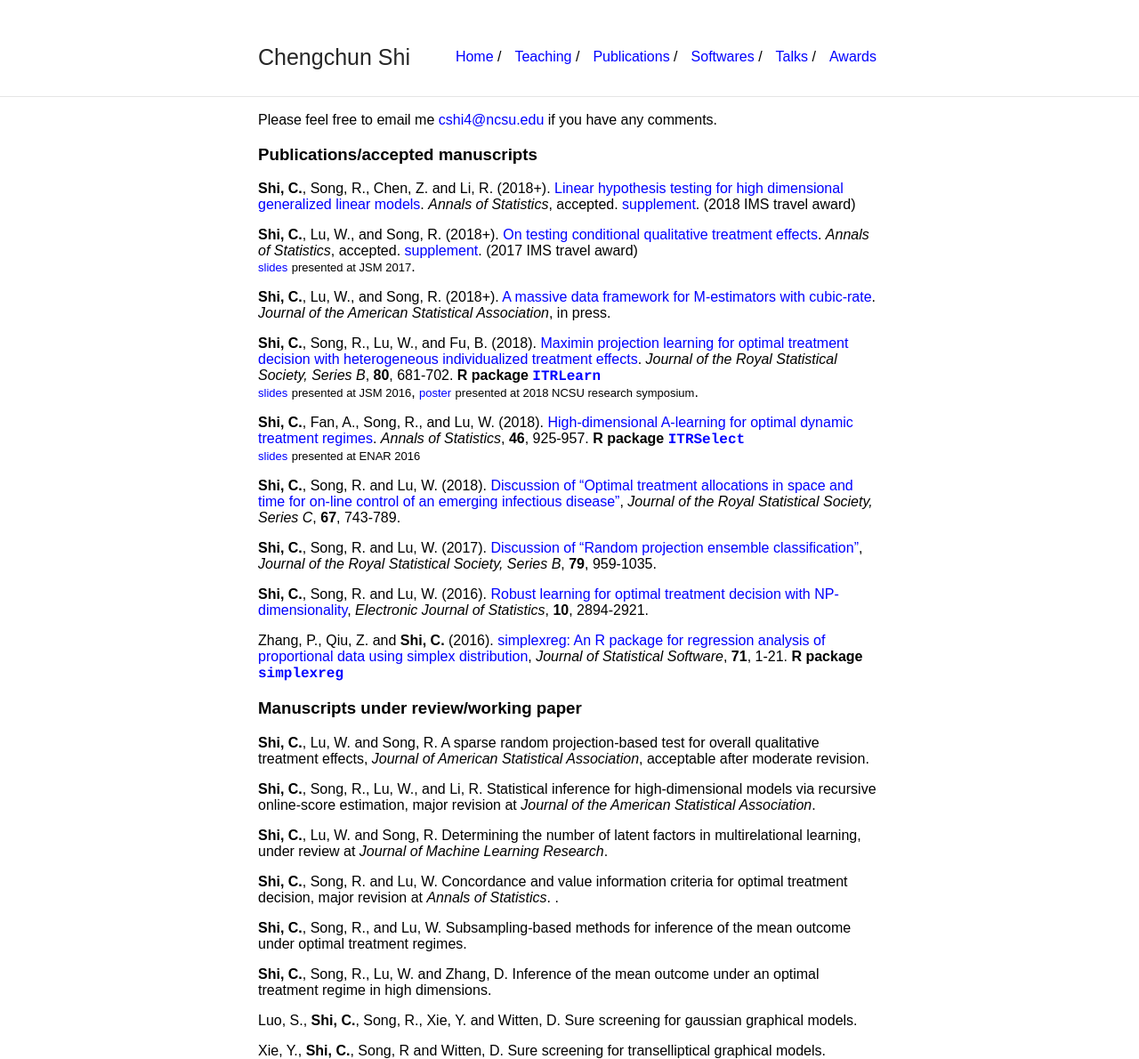
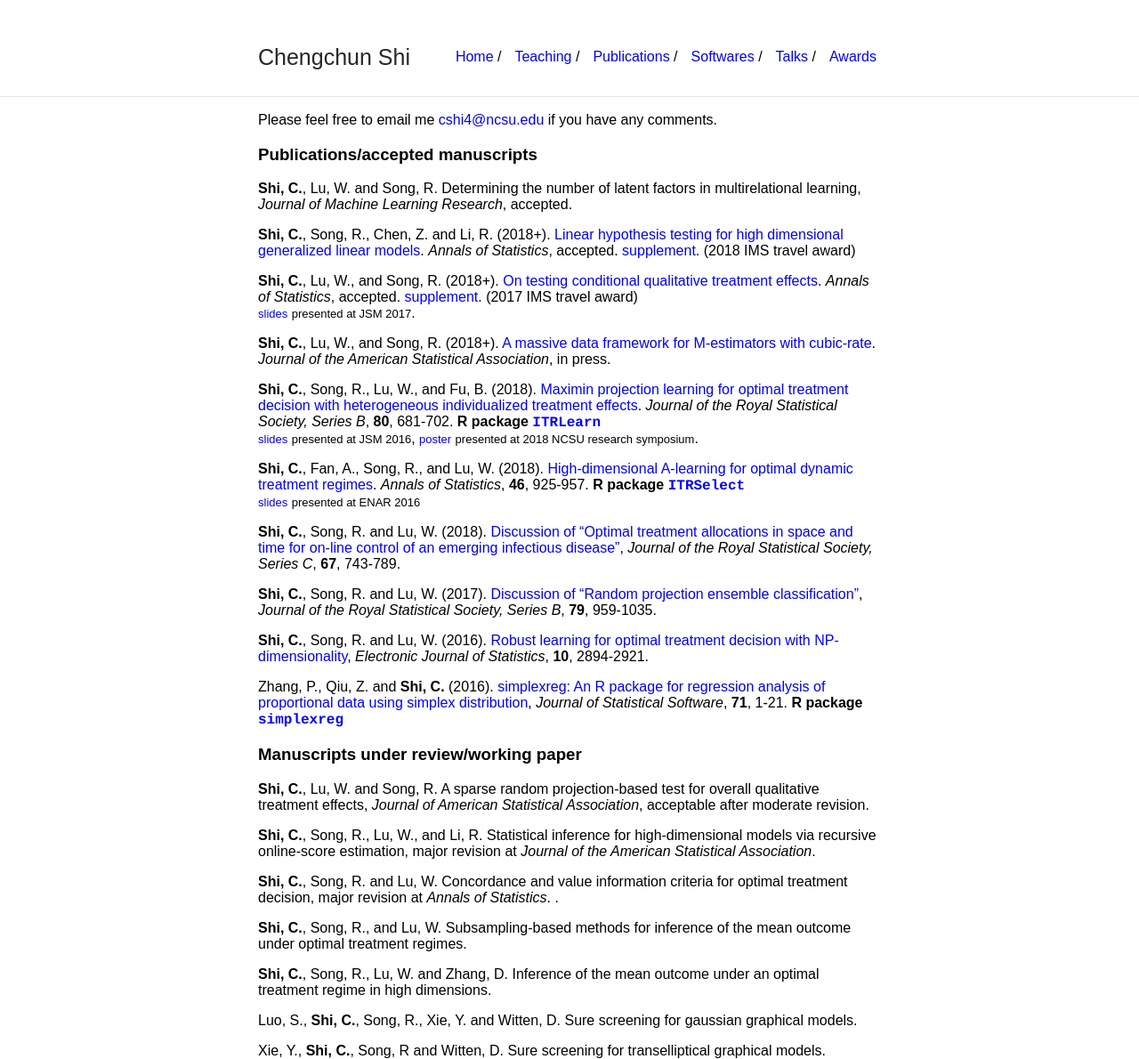
Before and after one commit to callmespring/callmespring.github.io, a Jekyll site: the page built from publication.md, in a window 1280 px wide. Shown: the whole page at 89% size. Built offline with Jekyll 4.4.1, drawn with Linux system fonts in a browser that asks for light colours; some of the changed lines change nothing that is shown.

Commit message:
Add files via upload

```diff
--- a/publication.md
+++ b/publication.md
@@ -8,6 +8,8 @@ title: Publication
 Please feel free to email me <cshi4@ncsu.edu> if you have any comments.
 
 ### Publications/accepted manuscripts
+**Shi, C.**, Lu, W. and Song, R. Determining the number of latent factors in multirelational learning, _Journal of Machine Learning Research_, accepted.
+
 **Shi, C.**, Song, R., Chen, Z. and Li, R. (2018+). [Linear hypothesis testing for high dimensional generalized linear models](./paper/hdlineartest.pdf).
 _Annals of Statistics_, accepted. [supplement](./paper/supphdlineartest.pdf). (2018 IMS travel award)
 
@@ -39,8 +41,6 @@ Zhang, P., Qiu, Z. and **Shi, C.** (2016). [simplexreg: An R package for regress
 **Shi, C.**, Song, R., Lu, W., and Li, R. Statistical inference for high-dimensional models via recursive online-score estimation, major revision at _Journal of the American Statistical
 Association_.
 
-**Shi, C.**, Lu, W. and Song, R. Determining the number of latent factors in multirelational learning, under review at _Journal of Machine Learning Research_.
-
 **Shi, C.**, Song, R. and Lu, W. Concordance and value information criteria for optimal treatment decision, major revision at _Annals of Statistics_. <!---[supplement](./paper/suppCVIC4.pdf)-->.
 
 **Shi, C.**, Song, R., and Lu, W. Subsampling-based methods for inference of the mean outcome under optimal treatment regimes.
```
